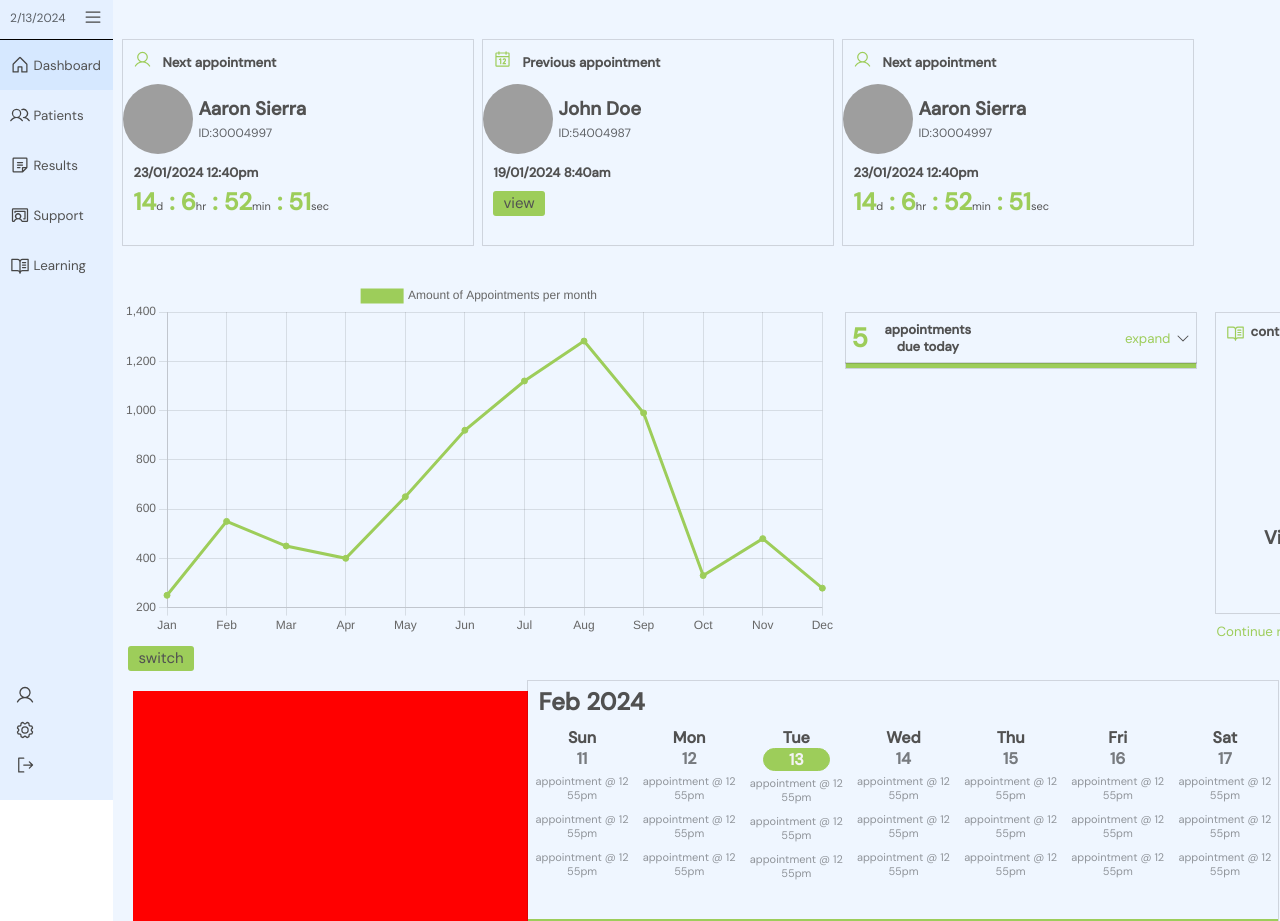
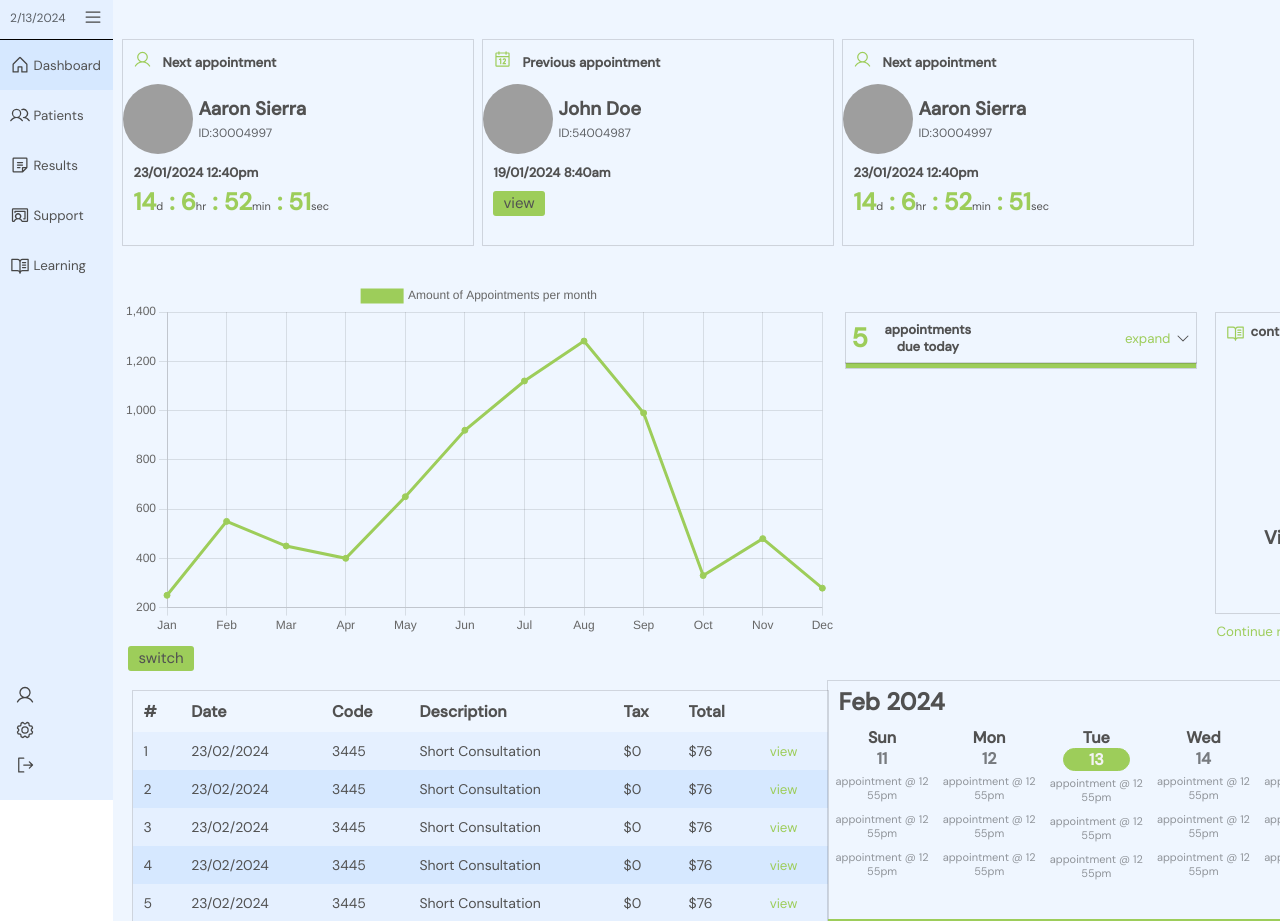
Before and after one commit to DiamondD7/yougotjob_client, a React (Vite) app: page /home in a window 1280 px wide. Shown: the top 921 px of the page. Built offline with nearby package versions, Linux system fonts and the light colour scheme; grey boxes are pictures that could not be loaded.

Commit message:
added the invoice-container

```diff
--- a/src/components/Dashboard/Dashboard.jsx
+++ b/src/components/Dashboard/Dashboard.jsx
@@ -436,6 +436,80 @@ const WeeklyScheduleContainer = () => {
   );
 };
 
+const InvoiceContainer = () => {
+  const testinvoice = [
+    {
+      Date: "23/02/2024",
+      Code: 3445,
+      Description: "Short Consultation",
+      Tax: 0.0,
+      Total: 76.0,
+    },
+    {
+      Date: "23/02/2024",
+      Code: 3445,
+      Description: "Short Consultation",
+      Tax: 0.0,
+      Total: 76.0,
+    },
+    {
+      Date: "23/02/2024",
+      Code: 3445,
+      Description: "Short Consultation",
+      Tax: 0.0,
+      Total: 76.0,
+    },
+    {
+      Date: "23/02/2024",
+      Code: 3445,
+      Description: "Short Consultation",
+      Tax: 0.0,
+      Total: 76.0,
+    },
+    {
+      Date: "23/02/2024",
+      Code: 3445,
+      Description: "Short Consultation",
+      Tax: 0.0,
+      Total: 76.0,
+    },
+  ];
+
+  return (
+    <div>
+      <div className="dashboard-invoice-container__wrapper">
+        <table className="dashbpard-invoice-table">
+          <thead>
+            <tr>
+              <th>#</th>
+              <th>Date</th>
+              <th>Code</th>
+              <th>Description</th>
+              <th>Tax</th>
+              <th>Total</th>
+            </tr>
+          </thead>
+          <tbody>
+            {testinvoice.map((data, index) => (
+              <tr key={index}>
+                <td>{index + 1}</td>
+                <td>{data.Date}</td>
+                <td>{data.Code}</td>
+                <td>{data.Description}</td>
+                <td>${data.Tax}</td>
+                <td>${data.Total}</td>
+                <td>
+                  <button className="btnclear">view</button>
+                </td>
+              </tr>
+            ))}
+          </tbody>
+        </table>
+      </div>
+    </div>
+  );
+};
+
 const Dashboard = () => {
   return (
     <div>
@@ -456,12 +530,11 @@ const Dashboard = () => {
       <div style={{ display: "flex", justifyContent: "space-between" }}>
         <div
           style={{
-            width: "695px",
-            height: "230px",
-            backgroundColor: "red",
             margin: "20px 0 0 20px",
           }}
-        ></div>
+        >
+          <InvoiceContainer />
+        </div>
         <div>
           <WeeklyScheduleContainer />
         </div>
--- a/src/styles/dashboardstyles.css
+++ b/src/styles/dashboardstyles.css
@@ -195,9 +195,8 @@
     rgba(27, 31, 35, 0.15) 0px 0px 0px 1px;
 }
 
-.weekly-calendar-month-header__text{
+.weekly-calendar-month-header__text {
   padding: 5px 0 0 10px;
-
 }
 
 .weekly-calendar__wrapper {
@@ -205,7 +204,6 @@
   height: 100%;
   border-bottom: 2px solid #9dcd5a;
 }
-
 
 .days-daily__wrapper {
   /* padding: 5px 40px 0 40px; */
@@ -225,3 +223,36 @@
   color: rgba(0, 0, 0, 0.8);
   transition: color 0.3s ease-in;
 }
+
+/* -------------------- */
+
+.dashboard-invoice-container__wrapper {
+  width: 695px;
+  height: 230px;
+  overflow: auto;
+  box-shadow: rgba(0, 0, 0, 0.02) 0px 1px 3px 0px,
+    rgba(27, 31, 35, 0.15) 0px 0px 0px 1px;
+}
+
+.dashbpard-invoice-table {
+  width: 100%;
+  border-collapse: collapse;
+}
+
+.dashbpard-invoice-table thead th {
+  padding: 10px;
+  text-align: start;
+}
+
+.dashbpard-invoice-table tbody tr td {
+  padding: 10px;
+  text-align: start;
+  font-size: 14px;
+}
+
+.dashbpard-invoice-table tbody tr:nth-child(odd) {
+  background-color: #e5f0ff;
+}
+.dashbpard-invoice-table tbody tr:nth-child(even) {
+  background-color: #d6e8ff;
+}
```
